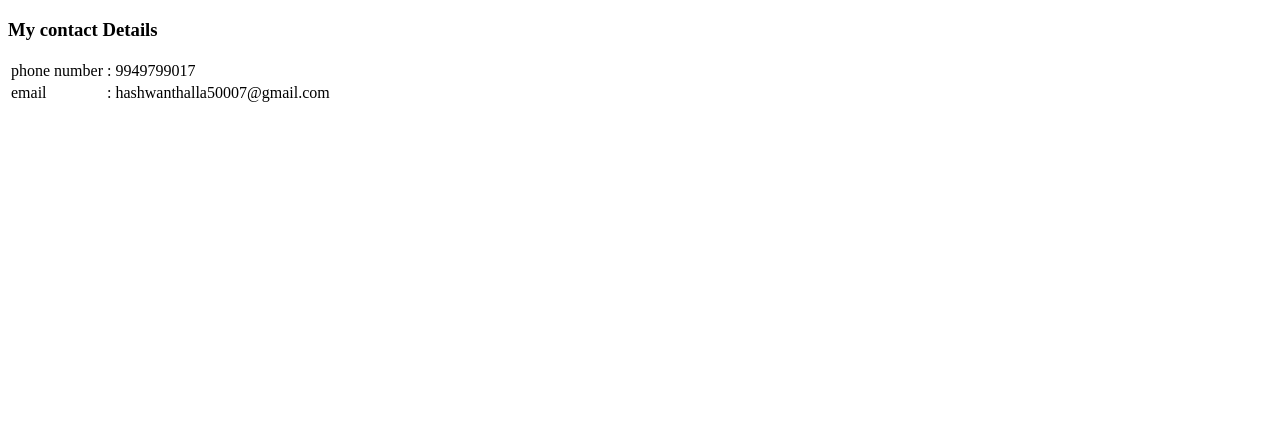
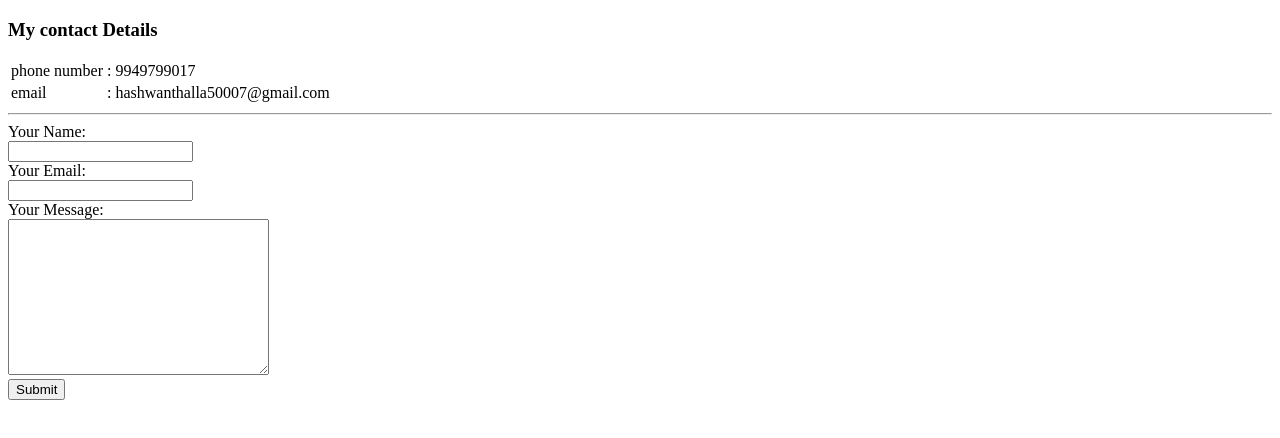
Before and after one commit to hashwanthalla/hash-co, a plain HTML site: page contactme.html in a window 1280 px wide. Drawn offline with Linux system fonts and the light colour scheme.

Commit message:
Add files via upload

```diff
--- a/contactme.html
+++ b/contactme.html
@@ -18,5 +18,16 @@
         <td>hashwanthalla50007@gmail.com</td>
       </tr>
      </table>
+     <hr>
+     <form action="mailto:hashwanthalla50007@gmail.com" method="post" enctyp="text/plain">
+       <label>Your Name:</label><br>
+       <input type="text" name="yourname:" value=""><br>
+       <label>Your Email:</label><br>
+       <input type="email" name="youremail:" value=""><br>
+       <label>Your Message:</label><br>
+       <textarea name="Your Message:" rows="10" cols="30"></textarea><br>
+       <input type="submit" name="">
+       <label>
+     </form>
   </body>
 </html>
```
Also changed, not shown: index.html (+2 -2 lines).
